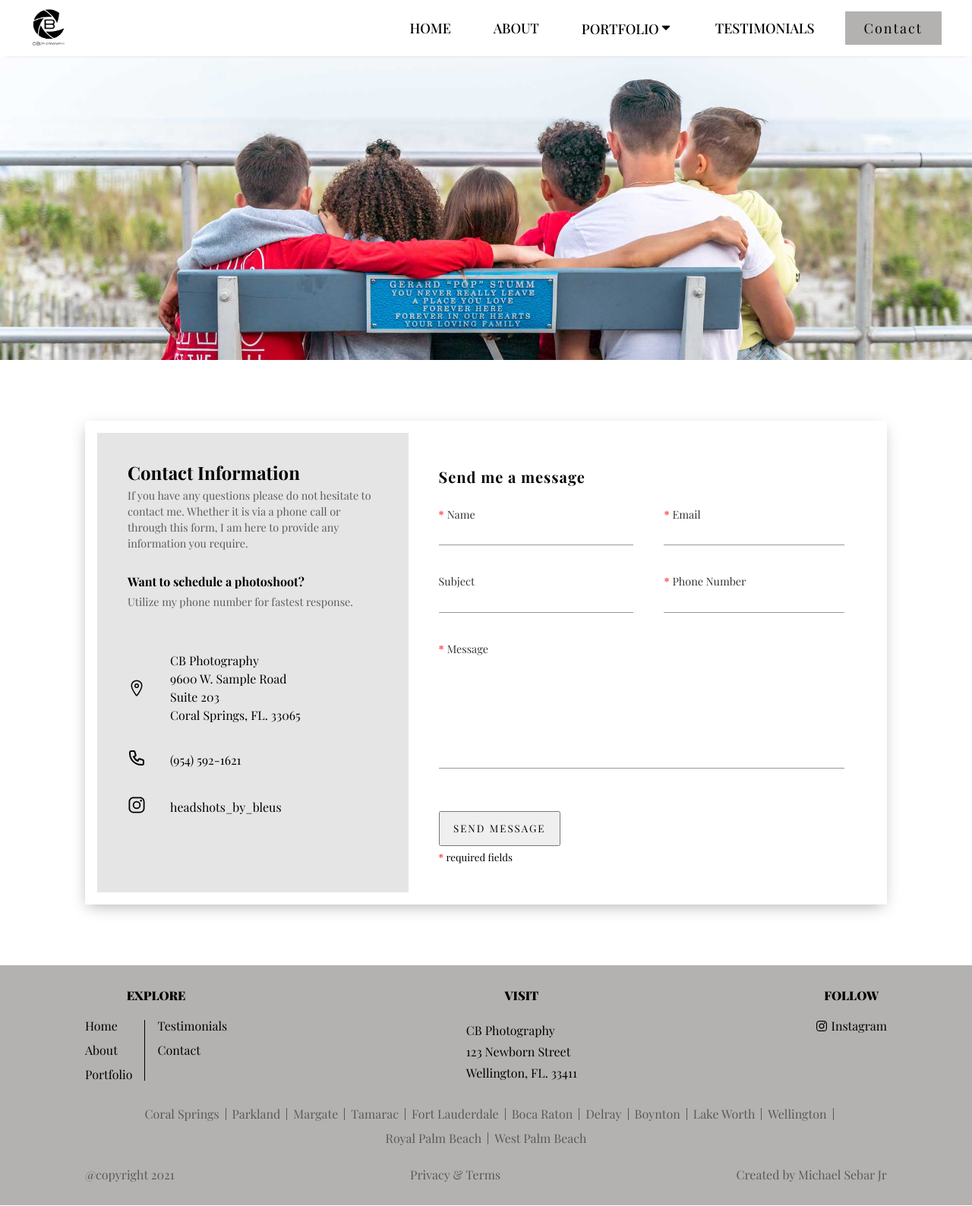
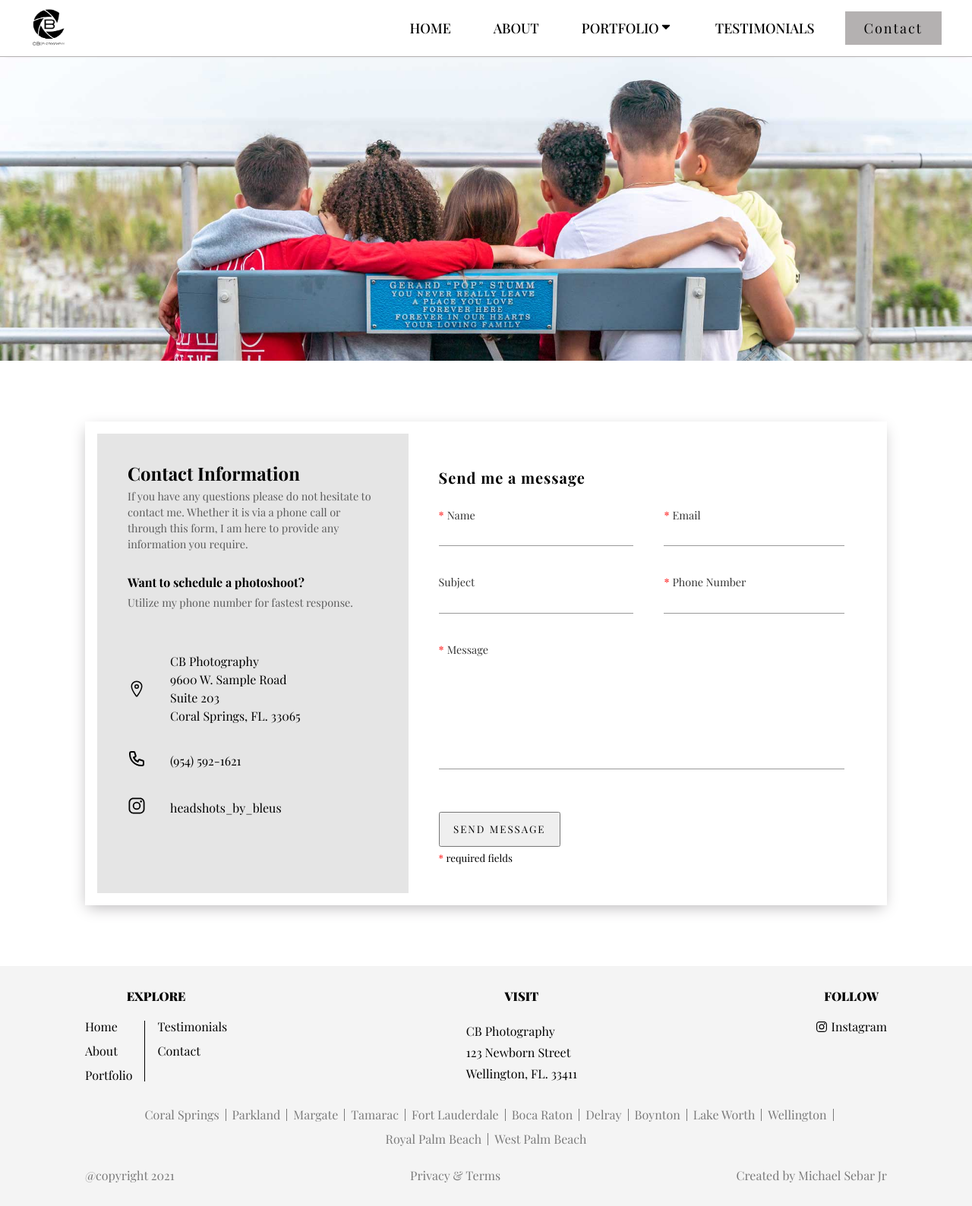
Before and after one commit to msebarjr/CB-Photography, a Next.js app: page /contact in a window 1280 px wide. Shown: the whole page at 76% size. Built offline with nearby package versions, Linux system fonts and the light colour scheme.

Commit message:
Finished

```diff
--- a/styles/Footer.module.css
+++ b/styles/Footer.module.css
@@ -1,6 +1,6 @@
 .footer {
     width: 100%;
-    background-color: rgb(180, 177, 177);
+    background-color: rgba(244, 244, 244, 1);
     margin-top: 5rem;
     padding: 2rem 0;
 }
--- a/styles/NavList.module.css
+++ b/styles/NavList.module.css
@@ -25,9 +25,9 @@
         display: flex;
         flex-direction: column;
         width: 100%;
-        height: 90vh;
+        height: 100vh;
         position: absolute;
-        top: 90px;
+        top: 70px;
         left: -100%;
         opacity: 1;
         transition: all 0.5s ease;
--- a/styles/Navbar.module.css
+++ b/styles/Navbar.module.css
@@ -2,13 +2,19 @@
     position: sticky;
     background-color: #fff;
     top: 0;
+    left: 0;
     display: flex;
     justify-content: space-between;
+    border-bottom: 1px solid rgb(180, 177, 177);
     align-items: center;
     padding: 0.5rem 2.5rem;
     -webkit-box-shadow: 5px 5px 15px -1px #666666;
-    box-shadow: 0px 5px 5px -8px #666666;
+    box-shadow: 0px 5px 5px -8px rgb(180, 177, 177);
     z-index: 999;
+}
+
+.navbar svg {
+    margin-top: -3rem;
 }
 
 .mobile_menu_icon {
```
